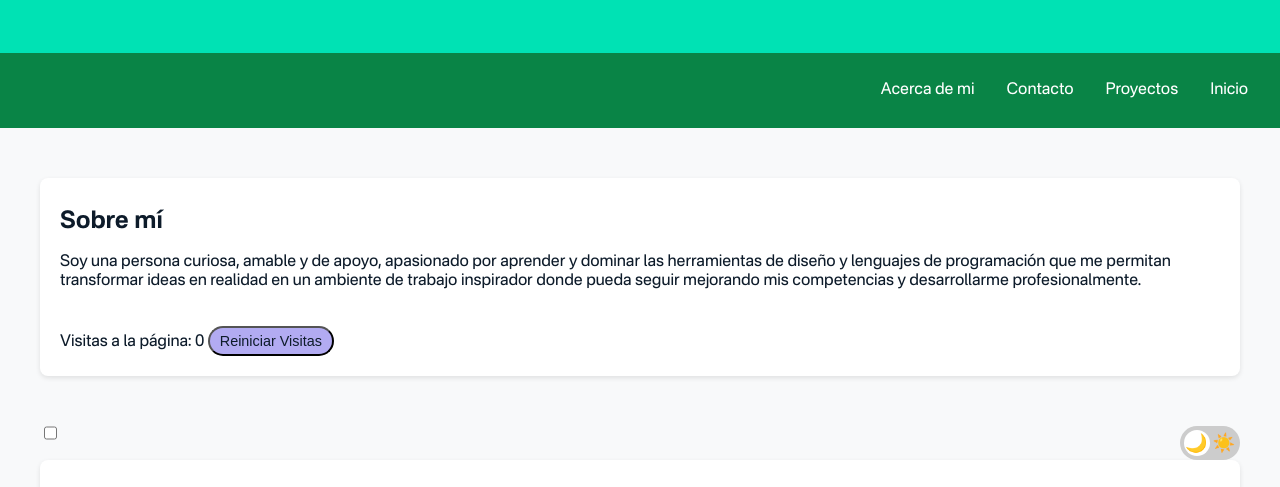
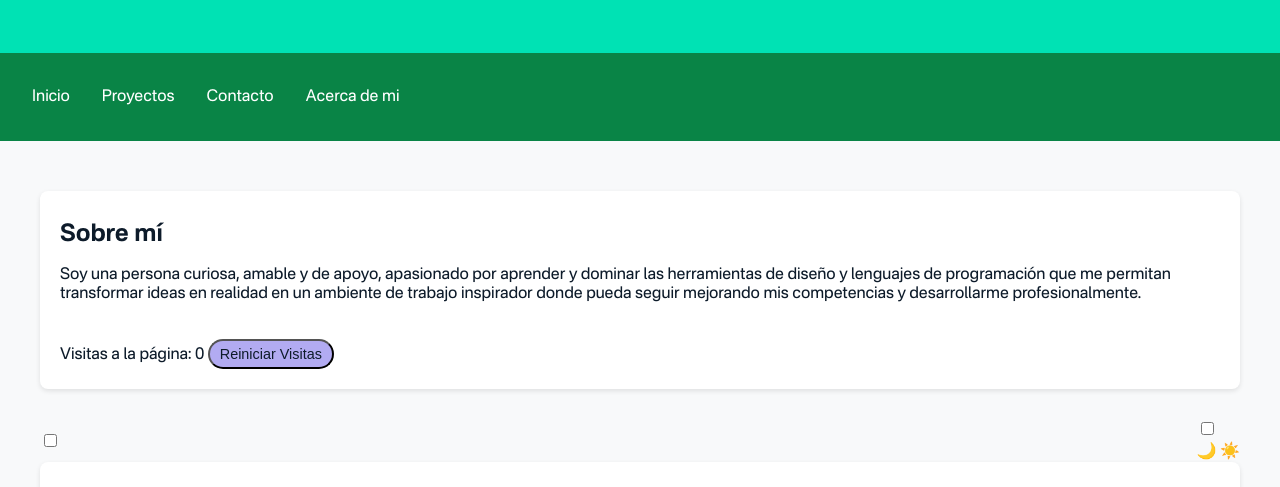
Before and after one commit to Flasf/Portafolio, a plain HTML site: page index.html in a window 1280 px wide. Shown: the part 312-799 px from the top of the page. Drawn offline with nearby package versions, Linux system fonts and the light colour scheme; files whose address does not match are found by name.

Commit message:
Fix: delete unnecessary lines and ensure centered list items in navbar
- lines deleted were moved before to darkmode.css in e3b47abf53d687d8d47a2e50a34913ce2d799dcc
- lines added to ensure navbar items align to the center

```diff
--- a/src/css/index.css
+++ b/src/css/index.css
@@ -249,102 +249,7 @@ footer {
 }
 
 
-/* Dark mode styles */
-body.dark-mode {
-    background-color: var(--color-bg-dark);
-    color: var(--color-text-dark);
-  }
 
-  body.dark-mode .section {
-    background-color: #1b2838;
-    color: var(--color-text-dark);
-  }
-
-  body.dark-mode header {
-    background-color: #00A884;
-  }
-
-  body.dark-mode .skill {
-    background-color: #8A84D8;
-  }
-
-  body.dark-mode #clock {
-    color: var(--color-text-dark);
-  }
-
-  /* Theme switch styles */
-  .theme-switch-wrapper {
-    display: flex;
-    align-items: center;
-    margin-top: 20px;
-  }
-
-  .theme-switch {
-    display: inline-block;
-    height: 34px;
-    position: relative;
-    width: 60px;
-  }
-
-  .theme-switch input {
-    display: none;
-  }
-
-  .slider {
-    background-color: #ccc;
-    bottom: 0;
-    cursor: pointer;
-    left: 0;
-    position: absolute;
-    right: 0;
-    top: 0;
-    transition: .4s;
-  }
-
-  .slider:before {
-    background-color: #fff;
-    bottom: 4px;
-    content: "";
-    height: 26px;
-    left: 4px;
-    position: absolute;
-    transition: .4s;
-    width: 26px;
-  }
-
-  input:checked + .slider {
-    background-color: #00E2B4;
-  }
-
-  input:checked + .slider:before {
-    transform: translateX(26px);
-  }
-
-  .slider.round {
-    border-radius: 34px;
-  }
-
-  .slider.round:before {
-    border-radius: 50%;
-  }
-
-  .icon {
-    position: absolute;
-    top: 50%;
-    transform: translateY(-50%);
-    z-index: 1;
-    font-size: 18px;
-  }
-
-  .icon:first-child {
-    left: 5px;
-  }
-
-  .icon:last-child {
-    right: 5px;
-  }
-
-  /* End of dark mode styles */
 
   nav > ul {
     list-style-type: none;
@@ -352,13 +257,23 @@ body.dark-mode {
     padding: 14px 16px;
     overflow: hidden;
     background-color: #098446;
+    display: flex;
+    align-items: center;
+    height: 60px;
+}
+
+nav > ul > li {
+    display: flex;
+    align-items: center;
+    height: 100%;
 }
 
 li a {
-    float: right;
-    display: block;
+    display: flex;
     color: white;
     text-align: center;
     padding: 14px 16px;
     text-decoration: none;
+    align-items: center;
+    height: 100%;
 }
```
